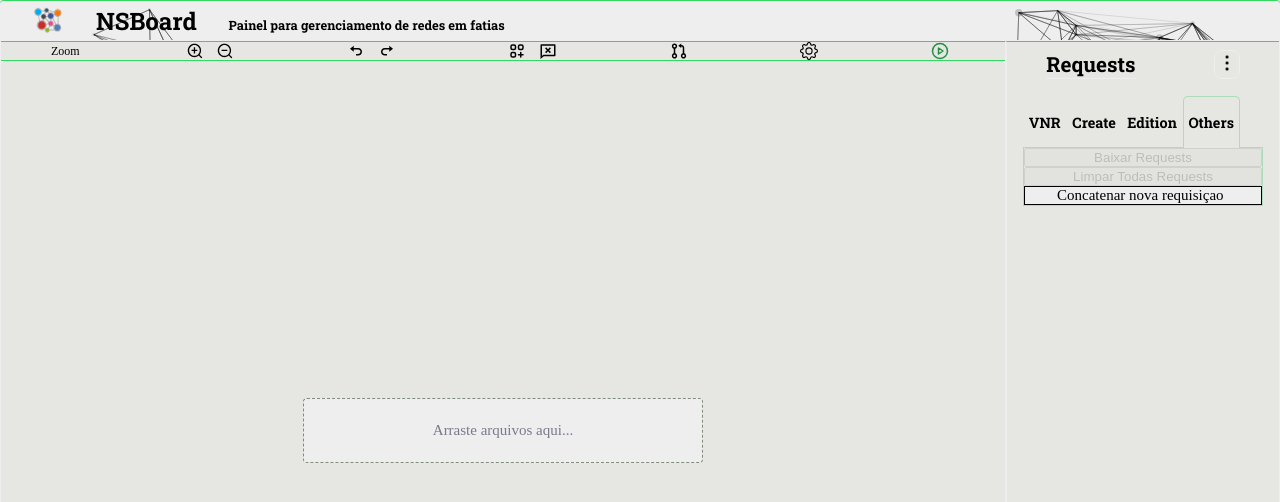
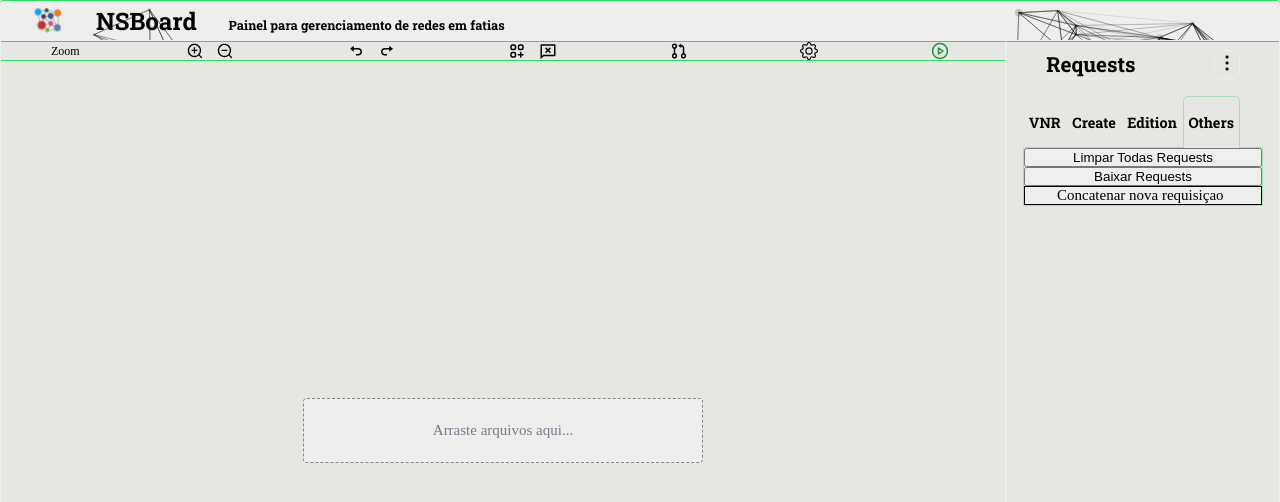
Before and after one commit to wellington-tinho/SBoard, a React (Create React App) app: page / in a window 1280 px wide. Both pictures are taken after a click on the tab "Others". Shown: the top 502 px of the page. Built offline with nearby package versions, Linux system fonts and the light colour scheme.

Commit message:
✔ Feat: Download and RequestList

```diff
--- a/src/components/Aside/index.tsx
+++ b/src/components/Aside/index.tsx
@@ -214,6 +214,8 @@ export function Aside({ request }: any) {
             <TabPanel className='TabPanelOthers'>
               <AsideOthers
                 appendRequestList={appendRequestList}
+                requestList = {requestList}
+                setRequestList = {setRequestList}
               />
             </TabPanel>
           </fieldset>
--- a/src/components/Aside/outhers/others.tsx
+++ b/src/components/Aside/outhers/others.tsx
@@ -1,17 +1,59 @@
 
 import { Container } from './styles';
 
+interface virtualNodeDemandInterface{
+  id: number;
+  requested: number;
+  vnr_id: number;
+  domain: number;
+  region: number;
+  type: number | string;
+  period: number;
+  sink: number;
+}
+
+interface requestUnicInterface {
+  id: number;
+  vnd: virtualNodeDemandInterface[];
+  links: [[number]];
+  created: number;
+  duration: number;
+  period: number;
+  bandwidth: number;
+  delay: number;
+  reliability: number;
+  type_slice: string;
+}
+
 
 interface AsideOthersProps{
-  appendRequestList: (file: any)=> void
+  requestList: requestUnicInterface[] ,
+  appendRequestList: (file: any)=> void,
+  setRequestList:React.Dispatch<React.SetStateAction<any>>,
+
 }
 
 export function AsideOthers(
-  {appendRequestList}:AsideOthersProps
+  {appendRequestList,requestList,setRequestList}:AsideOthersProps
   ) {
+
+  function DownloadRequestList(){
+    var a = document.createElement("a");
+    document.body.appendChild(a);
+    var json = JSON.stringify(requestList),
+    blob = new Blob([json], {type: "octet/stream"}),
+    url = window.URL.createObjectURL(blob);
+    // a.style = "display: none";
+    a.setAttribute('style', 'display: none;');
+    a.href = url;
+    a.download = 'RequestList.json';
+    a.click();
+    window.URL.revokeObjectURL(url);
+  }
+
   return <Container>
-    <button disabled> Baixar Requests</button>
-    <button disabled> Limpar Todas Requests</button>
+    <button onClick={()=>{setRequestList({})}}> Limpar Todas Requests</button>
+    <button onClick={DownloadRequestList}> Baixar Requests</button>
 
     <div className='UploadJSON'>
       <input
```
Also changed, not shown: 1 other file (tests, documents, lock files or other folders).
